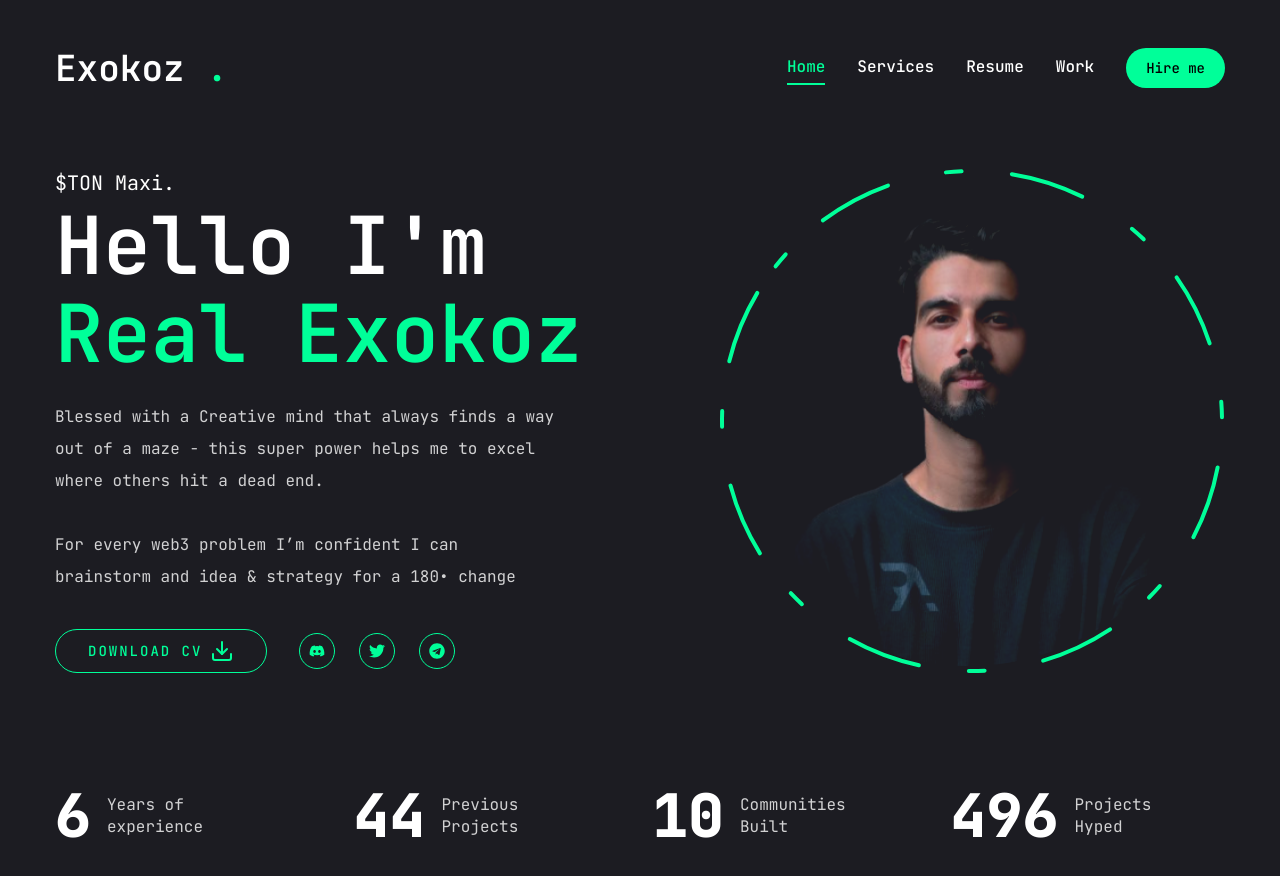
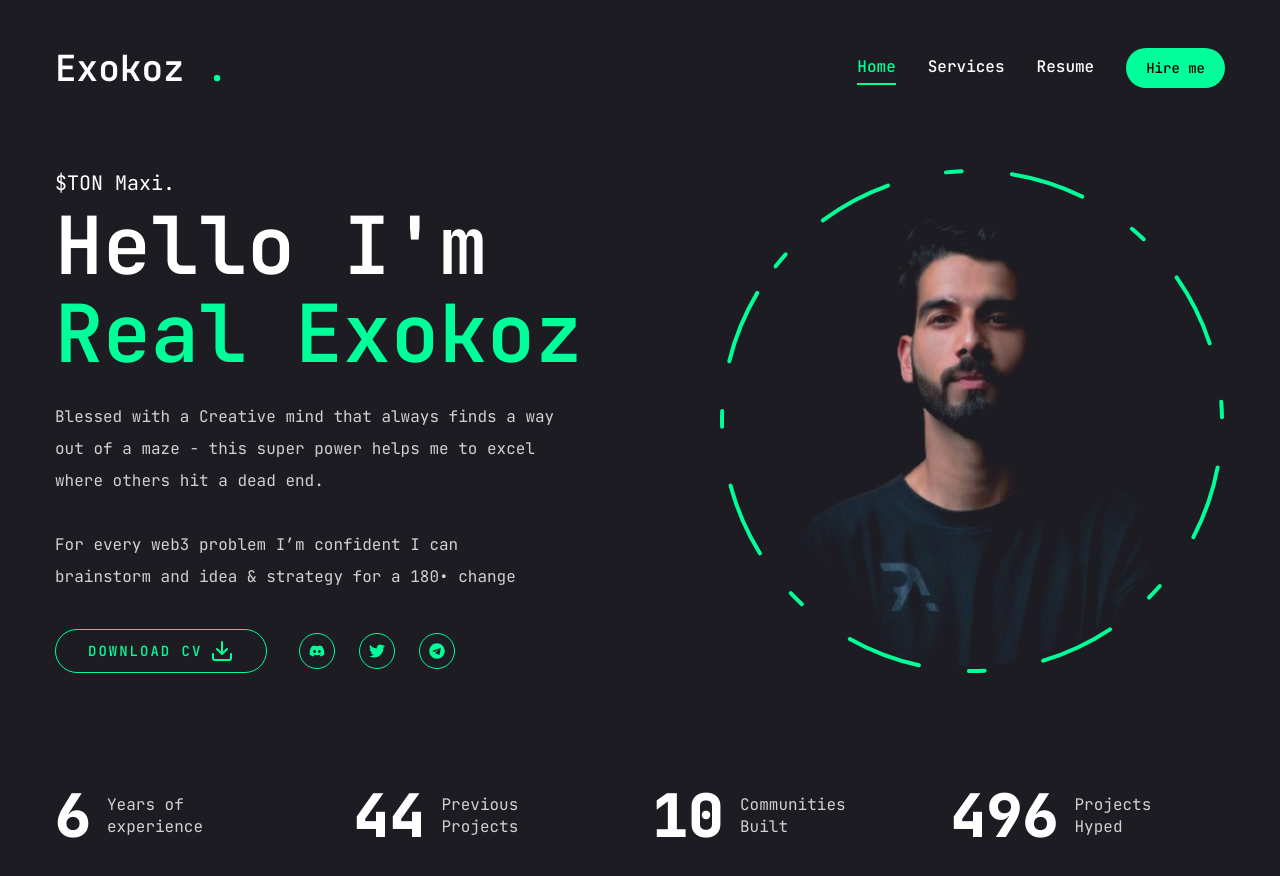
Before and after one commit to arewageek/portfolio-site-maxi, a Next.js app: page / in a window 1280 px wide. Shown: the top 876 px of the page. Built offline with nearby package versions, Linux system fonts and the light colour scheme.

Commit message:
disabled work page and slides

```diff
--- a/src/components/layouts/MobileNav.tsx
+++ b/src/components/layouts/MobileNav.tsx
@@ -9,7 +9,7 @@ const links = [
     { name: 'home', path: '/' },
     { name: 'services', path: '/services' },
     { name: 'resume', path: '/resume' },
-    { name: 'work', path: '/work' },
+    // { name: 'work', path: '/work' },
     // { name: 'contact', path: '/contact' },
 ]
 
--- a/src/components/layouts/Nav.tsx
+++ b/src/components/layouts/Nav.tsx
@@ -7,7 +7,7 @@ export const links = [
     { name: 'home', path: '/' },
     { name: 'services', path: '/services' },
     { name: 'resume', path: '/resume' },
-    { name: 'work', path: '/work' },
+    // { name: 'work', path: '/work' },
     // { name: 'contact', path: '/contact' },
 ]
 
```
